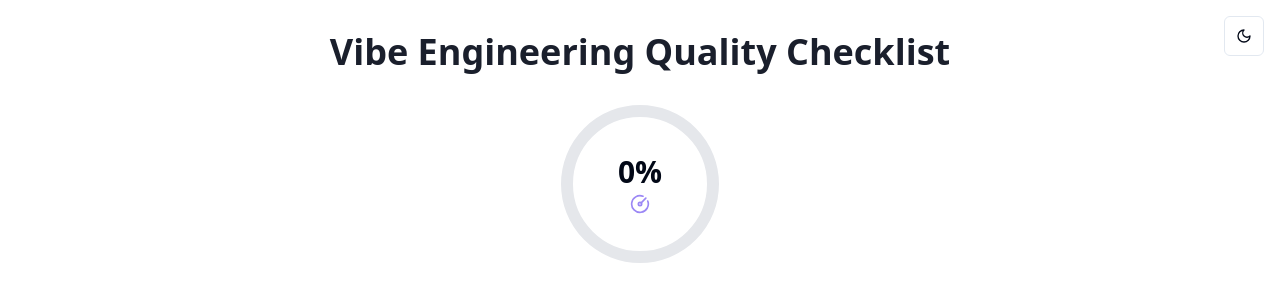
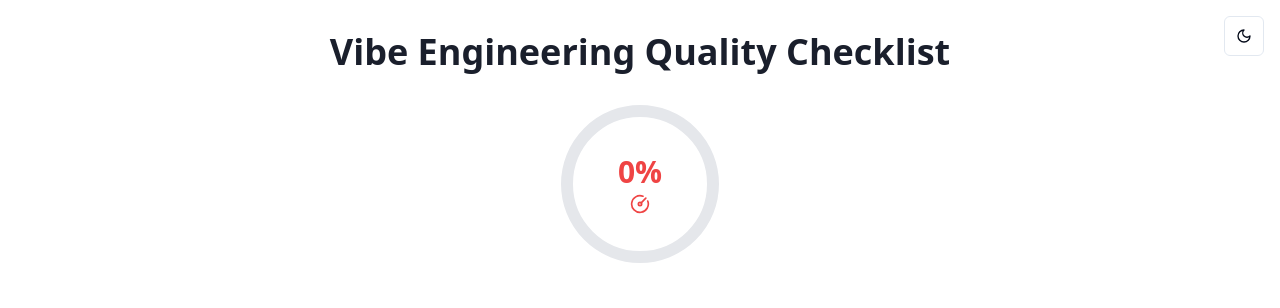
Before and after one commit to samcarrington/lovable-security-checklist, a React (Vite) app: page / in a window 1280 px wide. Shown: the top 308 px of the page. Built offline with nearby package versions, Linux system fonts and the light colour scheme.

Commit message:
feat: Color code progress dial
Implement color-coding for the progress dial based on percentage.

```diff
--- a/src/components/ProgressDial.tsx
+++ b/src/components/ProgressDial.tsx
@@ -27,12 +27,20 @@ const ProgressDial = ({ percentage, size = 'md', className }: ProgressDialProps)
     lg: 'w-40 h-40 text-3xl',
   };
 
+  // Get color based on progress
+  const getProgressColor = (progress: number) => {
+    if (progress < 33) return 'text-red-500';
+    if (progress < 66) return 'text-amber-500';
+    return 'text-green-500';
+  };
+
+  const progressColor = getProgressColor(safePercentage);
+
   // Calculate dash values for SVG circle
   const radius = 80;
   const backgroundStrokeWidth = 12;
-  const progressStrokeWidth = 14; // Increased thickness for better visibility
+  const progressStrokeWidth = 14;
 
-  // Calculate the path for the progress arc
   const innerRadius = radius - progressStrokeWidth / 2;
   const circumference = 2 * Math.PI * innerRadius;
   const strokeDasharray = circumference;
@@ -46,7 +54,6 @@ const ProgressDial = ({ percentage, size = 'md', className }: ProgressDialProps)
         className
       )}
     >
-      {/* SVG based progress circle */}
       <svg className="absolute inset-0 w-full h-full -rotate-90">
         {/* Background circle */}
         <circle
@@ -69,7 +76,7 @@ const ProgressDial = ({ percentage, size = 'md', className }: ProgressDialProps)
           fill="none"
           strokeLinecap="round"
           className={cn(
-            "text-vibe-purple",
+            progressColor,
             isAnimating ? "transition-all duration-1500 ease-out" : ""
           )}
           strokeDasharray={strokeDasharray}
@@ -77,11 +84,10 @@ const ProgressDial = ({ percentage, size = 'md', className }: ProgressDialProps)
         />
       </svg>
 
-      {/* Inner content with percentage */}
       <div className="relative z-10 flex flex-col items-center justify-center gap-1">
-        <span className="font-bold">{Math.round(safePercentage)}%</span>
+        <span className={cn("font-bold", progressColor)}>{Math.round(safePercentage)}%</span>
         <CircleGauge
-          className="text-vibe-purple"
+          className={progressColor}
           size={size === 'lg' ? 20 : size === 'md' ? 16 : 14}
         />
       </div>
```
